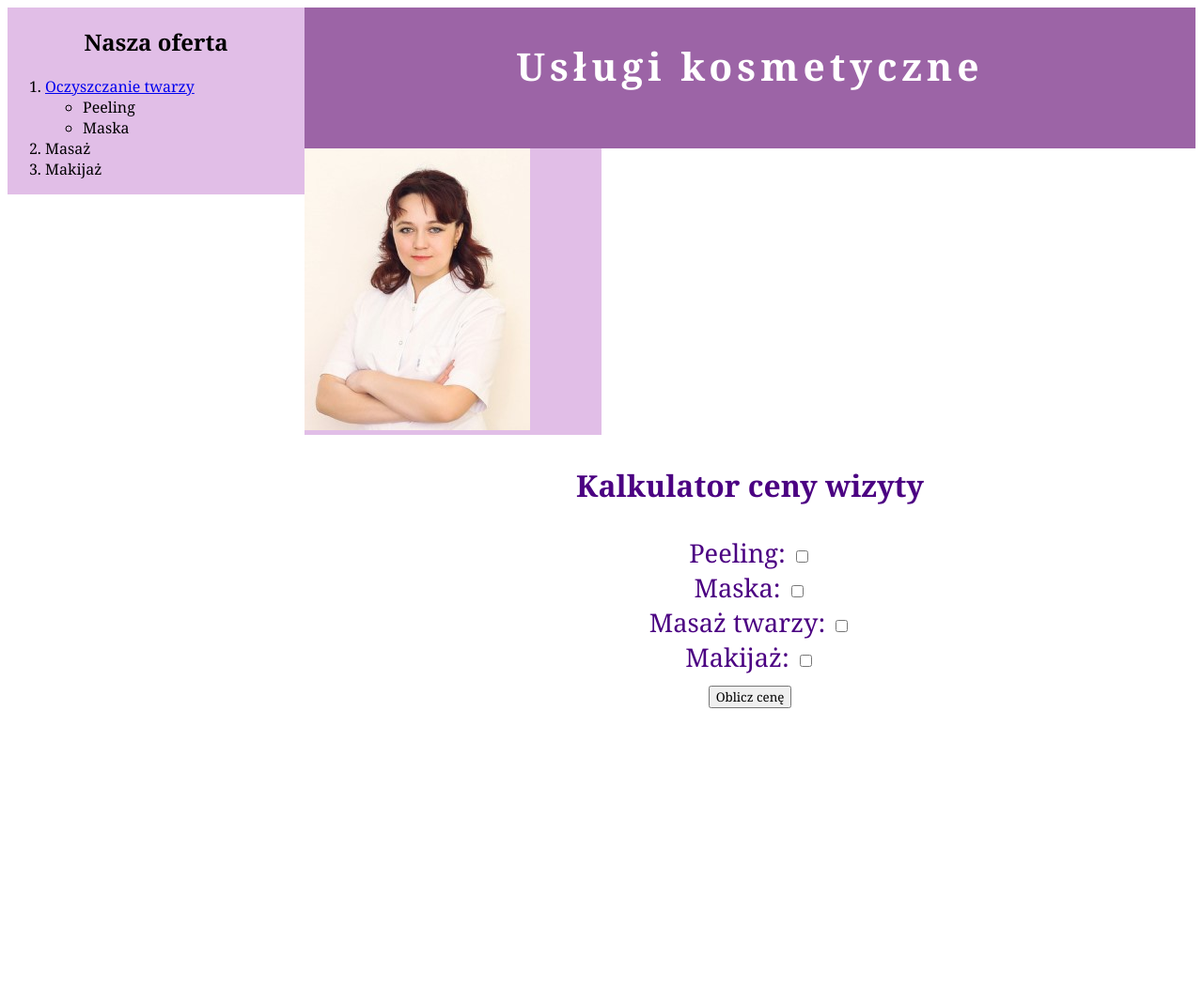
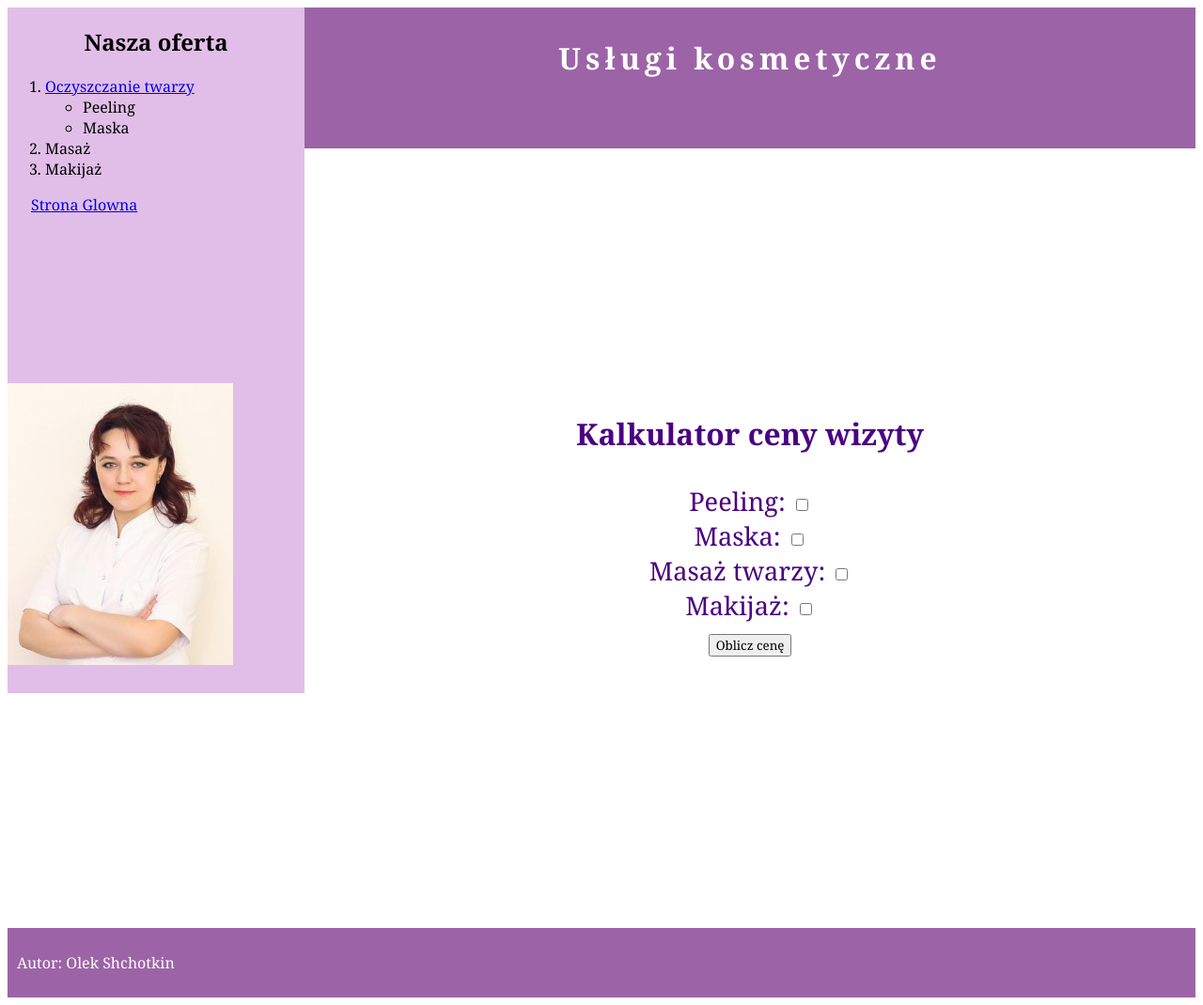
Before and after one commit to Alexshch09/Olek-Shch-5TI-Zadania, a PHP site: page /twarz.html in a window 1280 px wide. Shown: the whole page at 94% size. Before the commit the page ends 754 px from the top, so only its background shows below. Run offline with PHP 8.4, Linux system fonts and the light colour scheme.

Commit message:
uslugi kosmetyczne

```diff
--- a/src/uslugi_kosmetyczne/styl7.css
+++ b/src/uslugi_kosmetyczne/styl7.css
@@ -6,7 +6,14 @@
 .lewy2 {
     background-color: #E1BEE7;
     width: 25%;
-    float: left;
+}
+
+.lewy1 {
+    height: 400px;
+}
+
+.lewy2 {
+    height: 330px;
 }
 
 .prawy1, .prawy2 {
@@ -20,13 +27,12 @@
     color: white;
     height: 150px;
     letter-spacing: 5px;
-    float: right;
 }
 
 .prawy2 {
     color: indigo;
     height: 580px;
-    float: right;
+    margin-top: 0;
 }
 
 footer {
@@ -47,3 +53,12 @@ img:hover {
     padding: 3px;
     border: 1px dashed indigo;
 }
+
+.container {
+    display: flex;
+    flex-wrap: wrap;
+}
+
+#link-index {
+    padding: 25px;
+}
--- a/src/uslugi_kosmetyczne/twarz.html
+++ b/src/uslugi_kosmetyczne/twarz.html
@@ -8,6 +8,7 @@
 </head>
 
 <body>
+    <section class="container">
         <aside class="lewy1">
             <h2>Nasza oferta</h2>
             <ol>
@@ -19,10 +20,14 @@
                 <li>Masaż</li>
                 <li> Makijaż</li>
             </ol>
+            <a href="index.html" id="link-index">Strona Glowna</a>
         </aside>
         <section class="prawy1">
             <h1>Usługi kosmetyczne</h1>
         </section>
+    </section>
+
+    <section class="container">
         <section class="lewy2">
             <img src="obraz1.jpg" alt="Personel">
         </section>
@@ -34,8 +39,11 @@
             Makijaż: <input type="checkbox" name="" id=""><br>
             <button onclick="">Oblicz cenę</button>
         </main>
+    </section>
+
+
     <footer>
-
+        <p>Autor: Olek Shchotkin</p>
     </footer>
 </body>
 
```
Also changed, not shown: src/uslugi_kosmetyczne/index.html (+8 -1 lines). Lines whose indentation alone changed are shown as unchanged.
